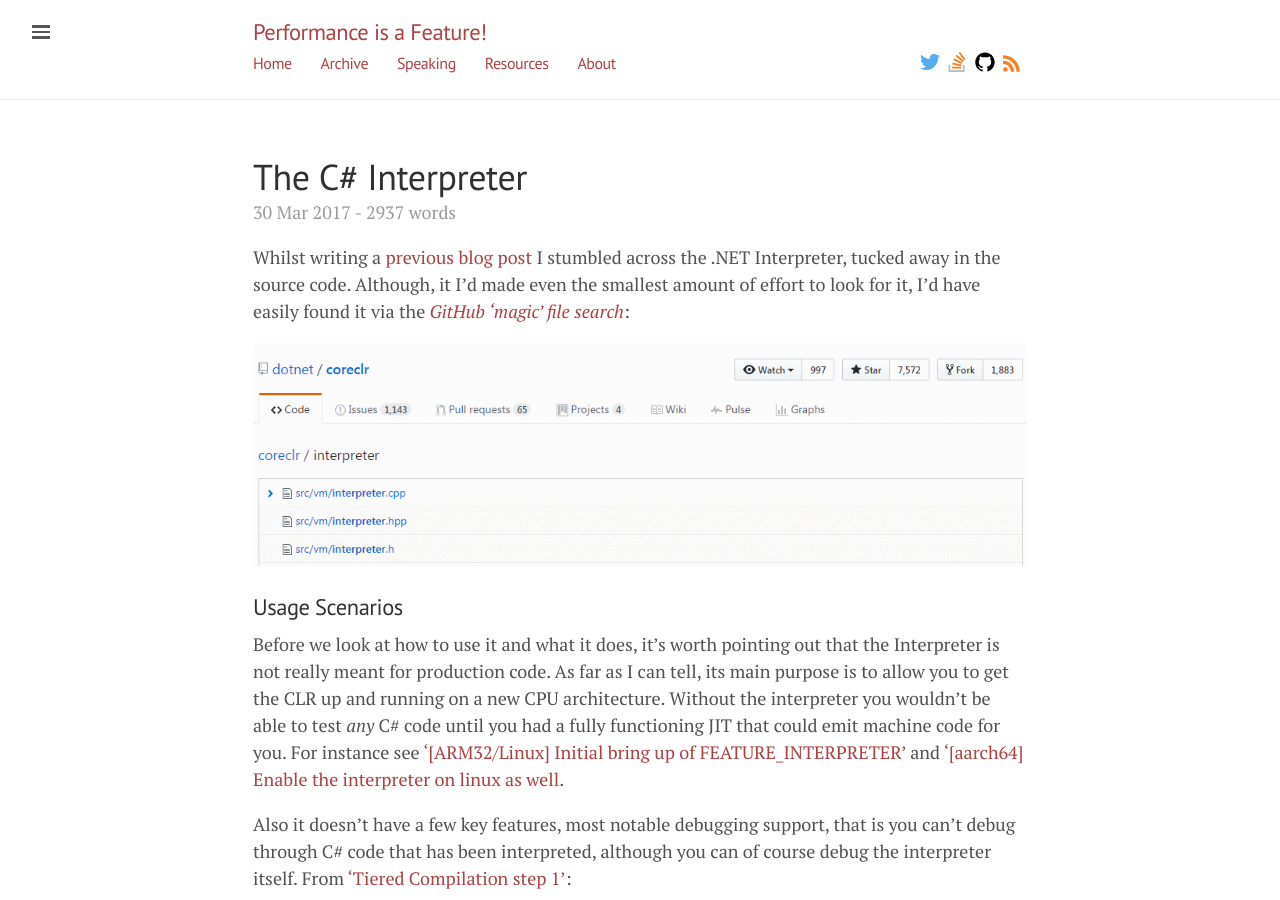
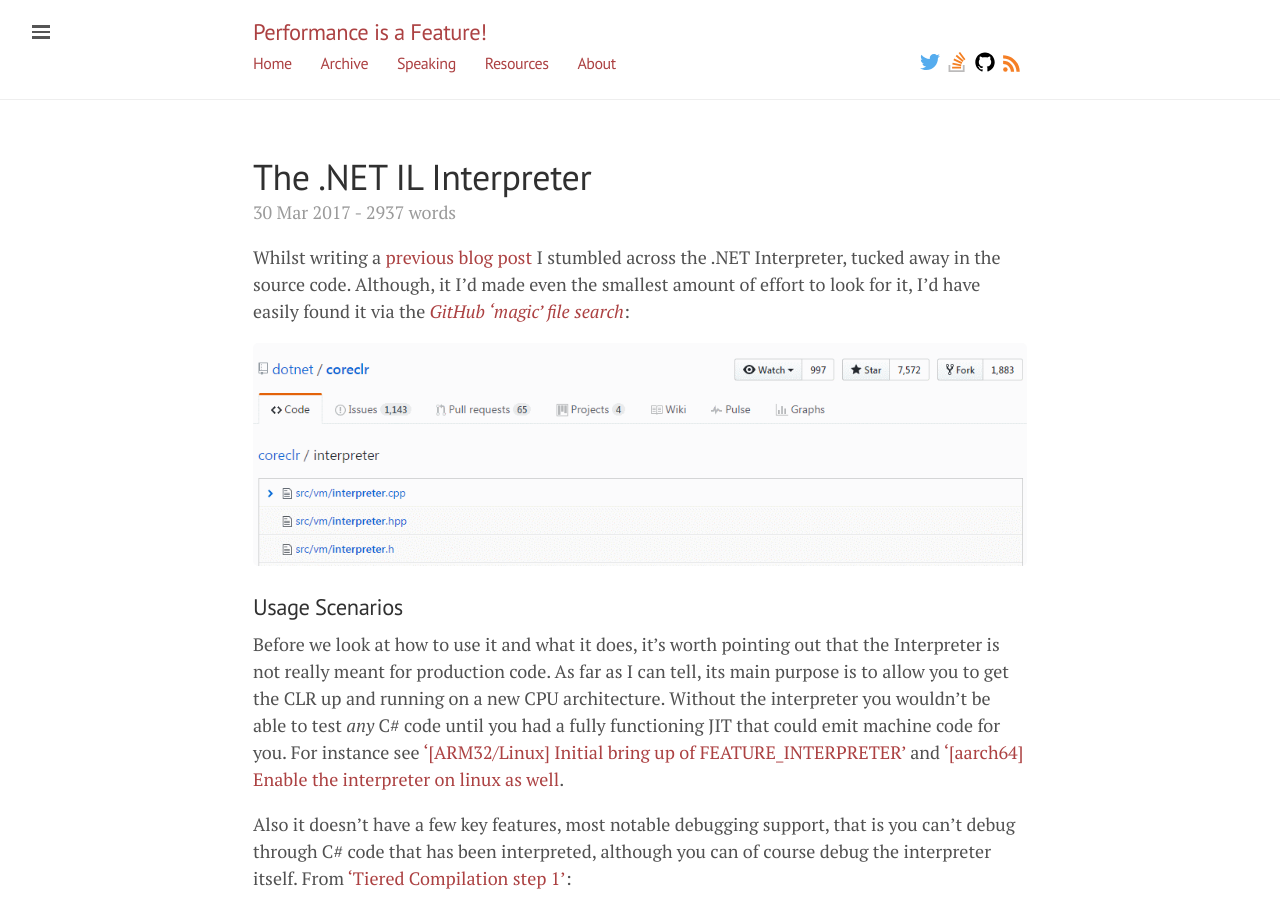
Before and after one commit to mattwarren/mattwarren.github.io, a Jekyll site: the page built from _posts/2017-03-30-The-.NET-IL-Interpreter.md, in a window 1280 px wide and 900 px high. Built offline with Jekyll 4.4.1, drawn with Linux system fonts in a browser that asks for light colours; nearby versions of some CDN libraries; comment, search, counter and statistics services are not loaded.

Commit message:
Rename 'The C# Interpreter' -> 'The .NET IL Interpreter'

```diff
--- a/_posts/2017-03-30-The-C#-Interpreter.md
+++ b/_posts/2017-03-30-The-.NET-IL-Interpreter.md
@@ -1,9 +1,10 @@
 ---
 layout: post
-title: The C# Interpreter
+title: The .NET IL Interpreter
 comments: true
 tags: [.NET, CLR, Open Source]
 codeproject: true
+redirect_from: "/2017/03/30/The-C-Interpreter/"
 ---
 
 Whilst writing a [previous blog post]({{ base }}/2017/03/23/Hitchhikers-Guide-to-the-CoreCLR-Source-Code/) I stumbled across the .NET Interpreter, tucked away in the source code. Although, it I'd made even the smallest amount of effort to look for it, I'd have easily found it via the [*GitHub 'magic' file search*](https://github.com/dotnet/coreclr/find/master):
```
